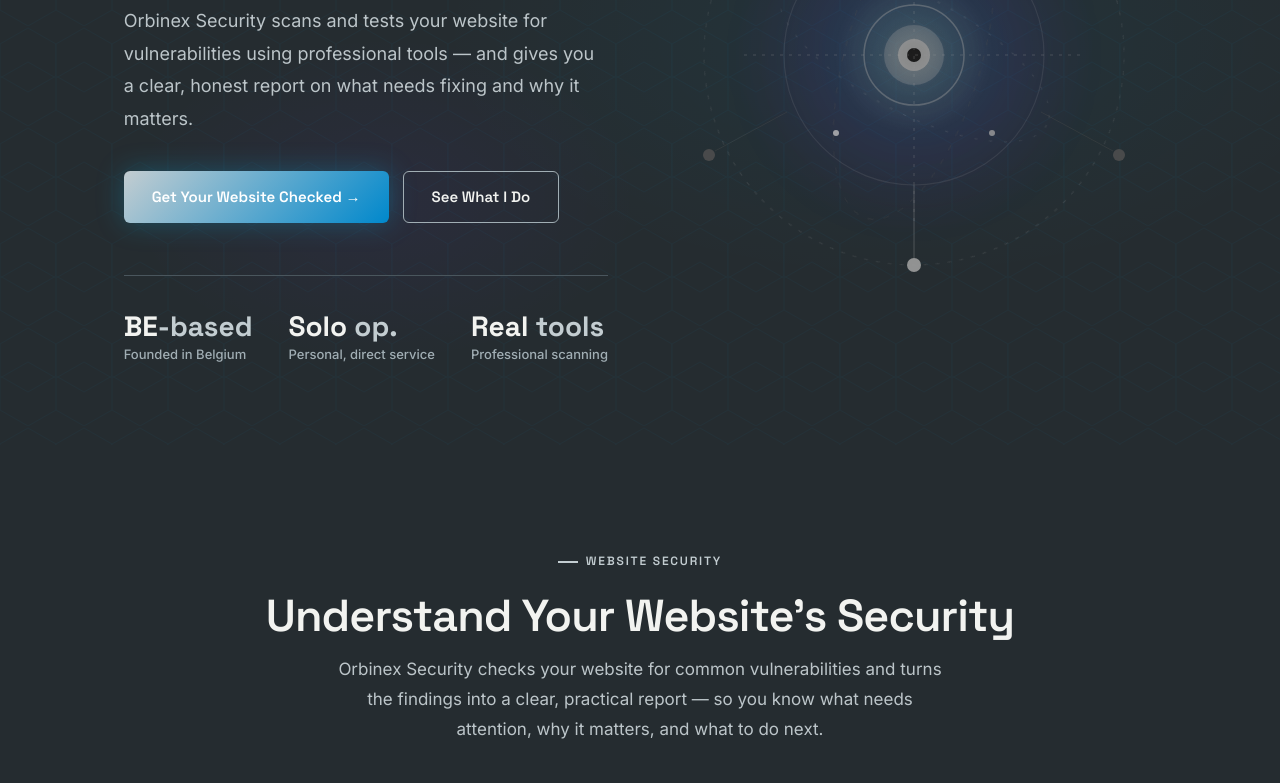
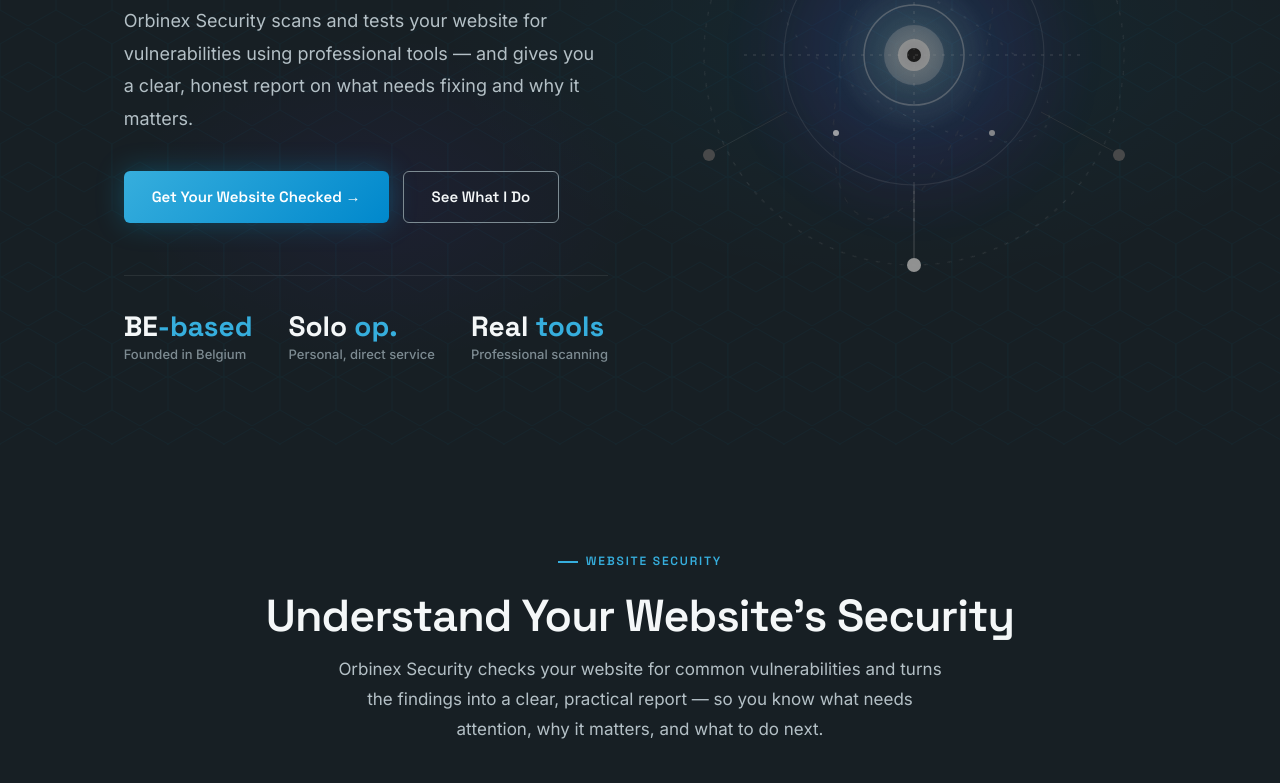
Before and after one commit to competitionrocketmg-sudo/Orbinex-Website, a plain HTML site: page index.html in a window 1280 px wide. Shown: the part 374-1157 px from the top of the page. Drawn offline with Linux system fonts and the light colour scheme.

Commit message:
Update Orbinex website

```diff
--- a/index.html
+++ b/index.html
@@ -888,16 +888,19 @@ footer {
 
 /* TEST: kleurenthema van de slides */
 :root {
- --bg-deep: #252C30;
---bg-card: #30393E;
---bg-elevated: #3B464C;
-  --cyan: #C3CDD1;
---violet: #A8B7BE;
---text-primary: #F2F3F0;
---text-muted: #BCC5C9;
---text-subtle: #A1AEB4;
---border: #4A565D;
---border-glow: #65767F;
+  --bg-deep: #171F24;
+  --bg-card: #202A30;
+  --bg-elevated: #263239;
+
+  --cyan: #36AEDD;
+  --violet: #36AEDD;
+
+  --text-primary: #F4F7F8;
+  --text-muted: #B4C0C6;
+  --text-subtle: #7D8B92;
+
+  --border: rgba(255, 255, 255, 0.08);
+  --border-glow: rgba(54, 174, 221, 0.35);
 }
 
 body {
```
